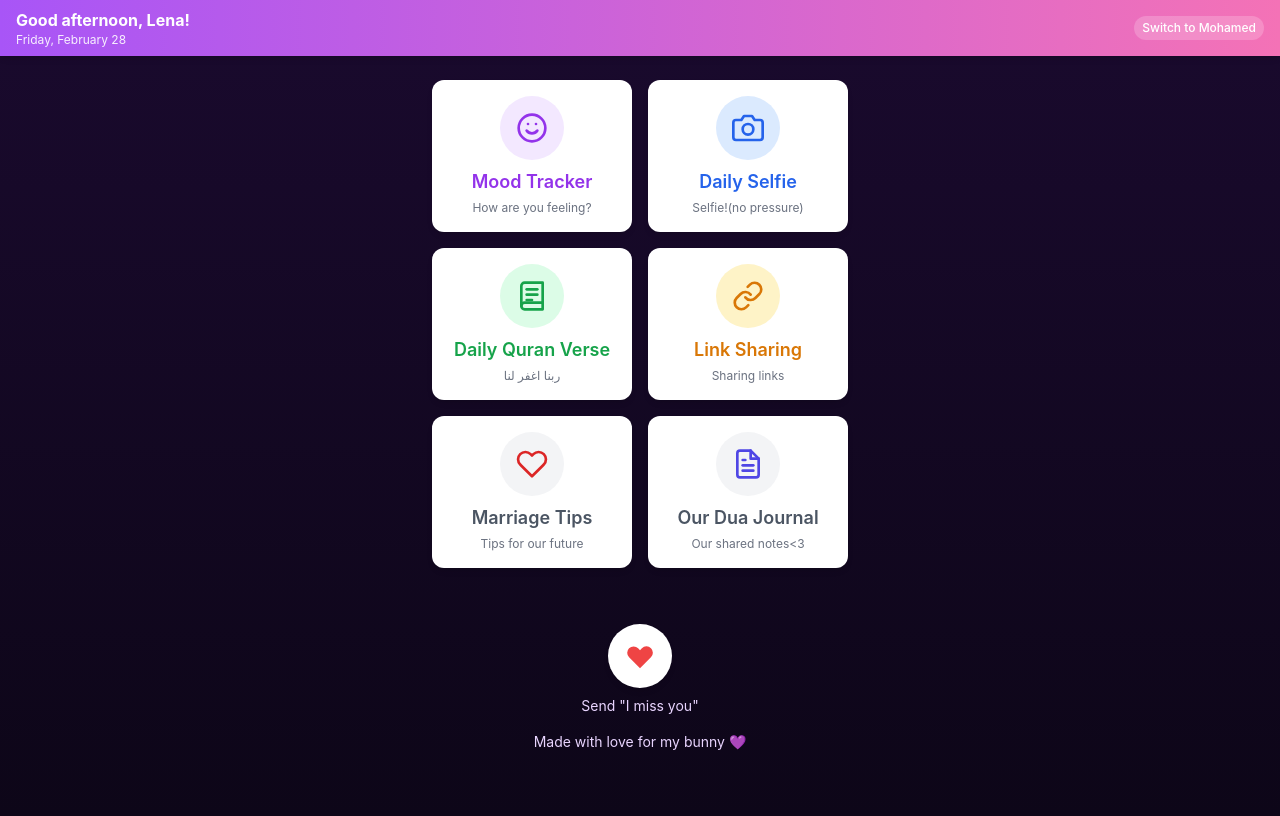
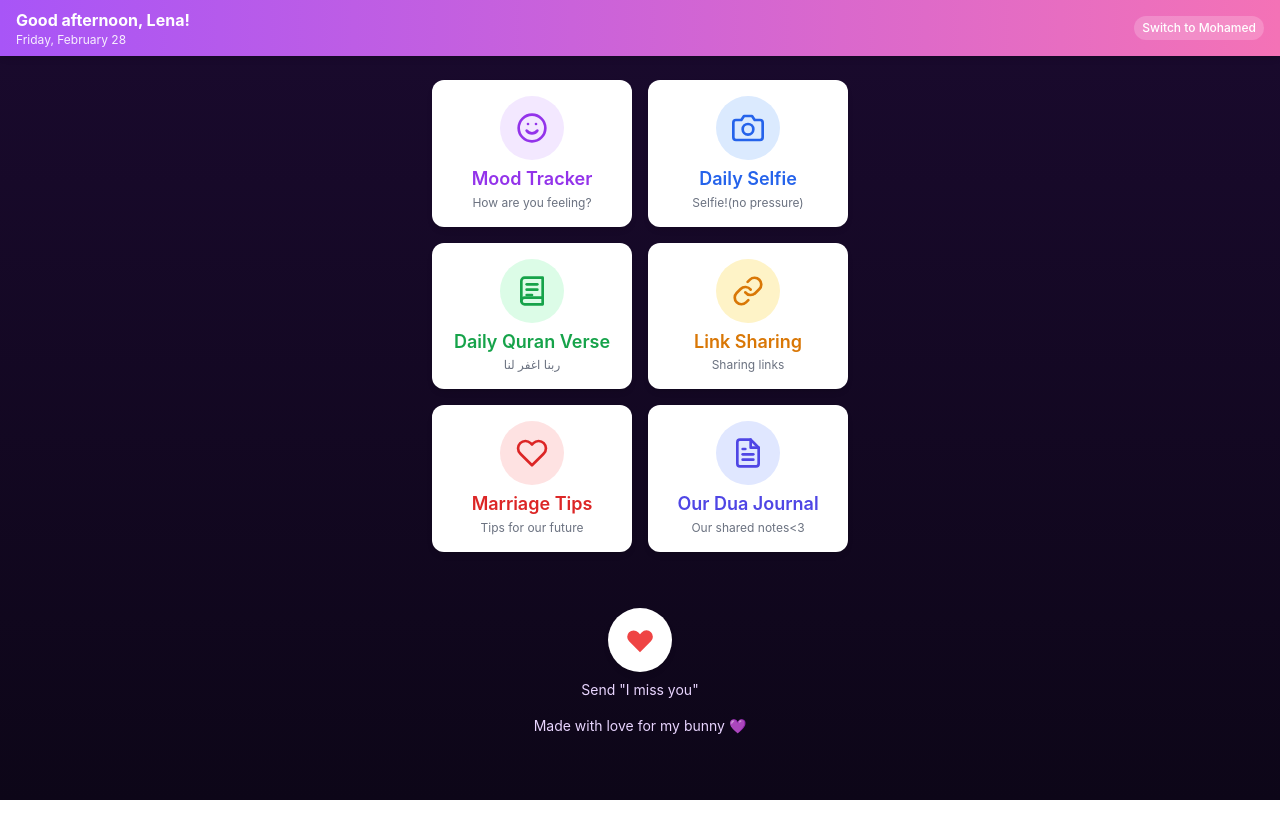
Before and after one commit to mamri98/lena-mohamed-app, a Next.js app: page / in a window 1280 px wide. Built offline with nearby package versions, Linux system fonts and the light colour scheme; no server answers; the database is empty.

Commit message:
small changes

```diff
--- a/components/DashboardItem.js
+++ b/components/DashboardItem.js
@@ -1,5 +1,4 @@
 // components/DashboardItem.js
-// Simplified dashboard item with minimal animation
 import { useState, useCallback } from 'react';
 import { ANIMATIONS, createAnimationController } from '../utils/app-animations';
 
@@ -9,6 +8,8 @@ const COLOR_CLASSES = {
   blue: { bg: 'bg-blue-100', text: 'text-blue-600' },
   green: { bg: 'bg-green-100', text: 'text-green-600' },
   amber: { bg: 'bg-amber-100', text: 'text-amber-600' },
+  red: { bg: 'bg-red-100', text: 'text-red-600' },
+  indigo: { bg: 'bg-indigo-100', text: 'text-indigo-600' },
   default: { bg: 'bg-gray-100', text: 'text-gray-600' }
 };
 
@@ -45,7 +46,12 @@ export default function DashboardItem({ icon, title, description, color, onClick
       <div className={`w-16 h-16 rounded-full ${colorClasses.bg} flex items-center justify-center mb-2`}>
         {icon}
       </div>
-      <h2 className={`text-lg font-semibold ${colorClasses.text}`}>{title}</h2>
+      <h2
+        className={`font-semibold ${colorClasses.text} text-center leading-tight w-full`}
+        style={{ fontSize: 'clamp(0.75rem, 3vw, 1.125rem)' }}
+      >
+        {title}
+      </h2>
       <p className="text-xs text-gray-500 text-center mt-1">{description}</p>
     </div>
   );
```
